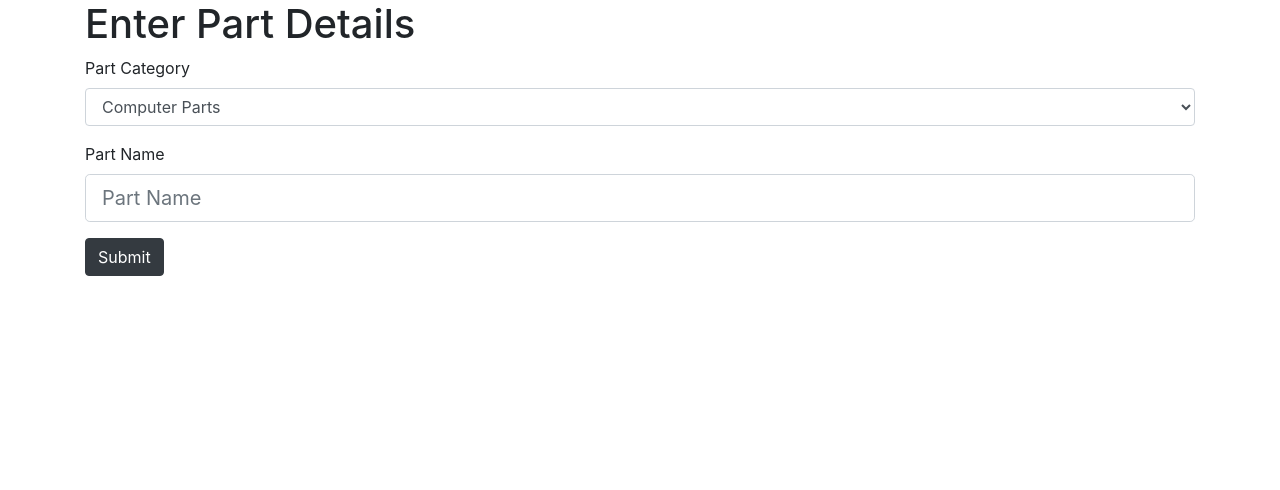
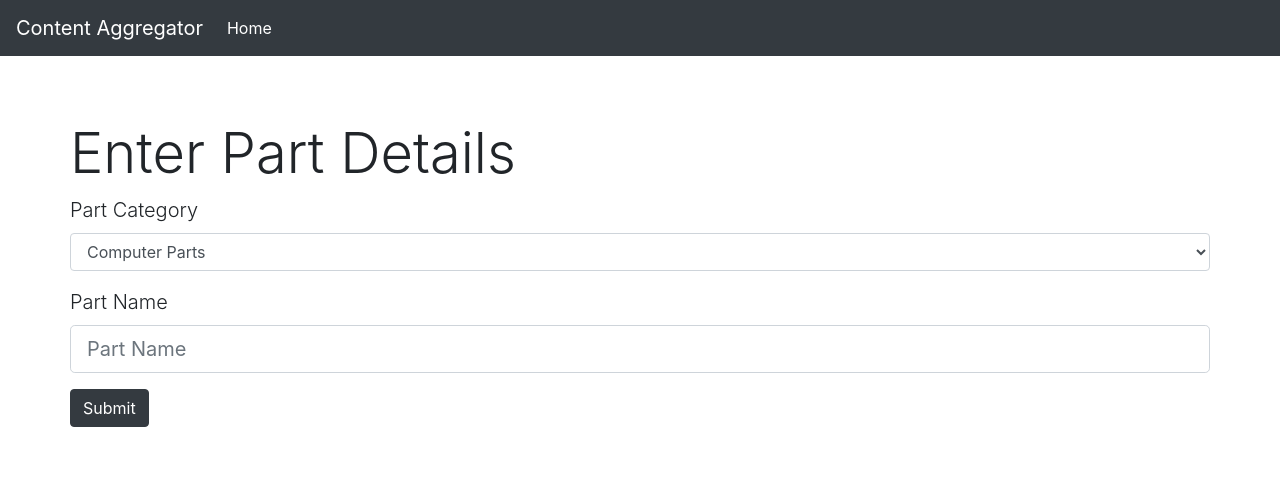
Before and after one commit to VighneshPath/Content-Aggregator, a Flask app: page / in a window 1280 px wide. Shown: the top 490 px of the page. Run offline with Flask 2, Linux system fonts and the light colour scheme; some libraries are stand-ins or nearby versions.

Commit message:
Changed Templates

```diff
--- a/templates/index.html
+++ b/templates/index.html
@@ -1,15 +1,16 @@
 {%extends "layout.html"%}
 
 {%block head%}
-content aggregator
+Content Aggregator
 {%endblock%}
 
 
 {%block body%}
-    <h1>Enter Part Details</h1>
+<div class="container jumbotron jumbotron-fluid" style="background: white;">
+    <h1 class="display-4">Enter Part Details</h1>
     <form action = "{{url_for('getparts')}}" method = "post">
         <div class="form-group">
-            <label for="category">Part Category</label>
+            <label for="category" class="lead">Part Category</label>
             <select class = "form-control" id = "category" placeholder = "Part Category"name = "Category_Option">
                 <option value = "Computer Parts">Computer Parts</option>
                 <option value = "Mobiles">Mobiles</option>
@@ -19,9 +20,10 @@ content aggregator
             </select>
         </div>
         <div class="form-group">
-            <label for="name">Part Name</label>
+            <label for="name" class="lead">Part Name</label>
             <input type="text" class="form-control form-control-lg" id="name" placeholder="Part Name" name = "partname" autocomplete = "off">
         </div>
         <button type="submit" class="btn btn-dark">Submit</button>
     </form>
+</div>
 {%endblock%}
--- a/templates/layout.html
+++ b/templates/layout.html
@@ -5,10 +5,23 @@
     <title>{%block head%}{%endblock%}</title>
 </head>
 <body>
-    <div class = "container">
-        {%block body%}
-        {%endblock%}
-    </div>
+    <nav class="navbar navbar-expand-lg navbar-dark bg-dark sticky-top" style="color: black;">
+      <a class="navbar-brand" href="#">Content Aggregator</a>
+      <button class="navbar-toggler" type="button" data-toggle="collapse" data-target="#navbarSupportedContent" aria-controls="navbarSupportedContent" aria-expanded="false" aria-label="Toggle navigation">
+        <span class="navbar-toggler-icon"></span>
+      </button>
+      <div class="collapse navbar-collapse" id="navbarSupportedContent">
+        <ul class="navbar-nav mr-auto">
+          <li class="nav-item active">
+            <a class="nav-link" href="{{ url_for('index') }}">Home <span class="sr-only">(current)</span></a>
+          </li>
+        </ul>
+    </nav>
+
+    {%block body%}
+
+    {%endblock%}
+
     <script src="https://code.jquery.com/jquery-3.4.1.slim.min.js" integrity="sha384-J6qa4849blE2+poT4WnyKhv5vZF5SrPo0iEjwBvKU7imGFAV0wwj1yYfoRSJoZ+n" crossorigin="anonymous"></script>
     <script src="https://cdn.jsdelivr.net/npm/popper.js@1.16.0/dist/umd/popper.min.js" integrity="sha384-Q6E9RHvbIyZFJoft+2mJbHaEWldlvI9IOYy5n3zV9zzTtmI3UksdQRVvoxMfooAo" crossorigin="anonymous"></script>
     <script src="https://stackpath.bootstrapcdn.com/bootstrap/4.4.1/js/bootstrap.min.js" integrity="sha384-wfSDF2E50Y2D1uUdj0O3uMBJnjuUD4Ih7YwaYd1iqfktj0Uod8GCExl3Og8ifwB6" crossorigin="anonymous"></script>
--- a/templates/parts.html
+++ b/templates/parts.html
@@ -6,7 +6,7 @@ Content Aggregator
 
 
 {%block body%}
-
+<div class="container">
 <ul>
     {% for part in part_list %}
     <div class="d-flex bd-highlight container product-box">
@@ -26,5 +26,6 @@ Content Aggregator
     <hr>
     {% endfor %}
 </ul>
+</div>
 
 {%endblock%}
```
